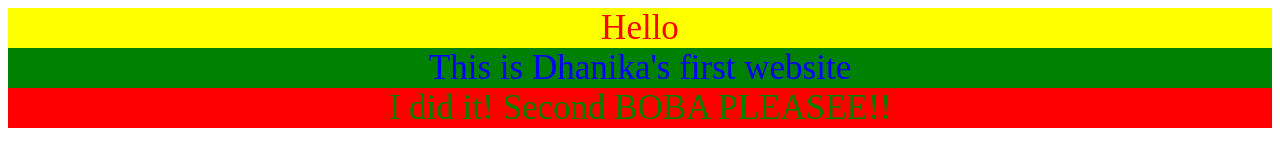
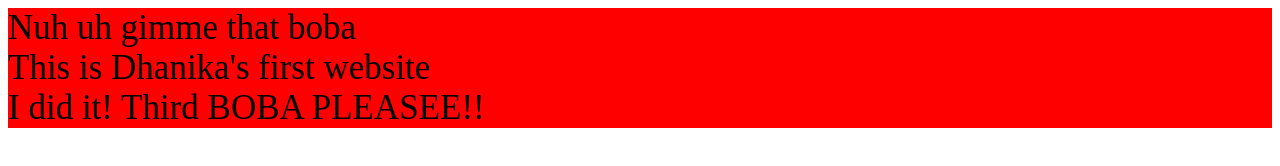
Before and after one commit to Dhanika-Botejue/Dhanika-Botejue.github.io, a plain HTML site: page index.html in a window 1280 px wide. Drawn offline with Linux system fonts and the light colour scheme.

Commit message:
thrid boba

```diff
--- a/index.html
+++ b/index.html
@@ -2,11 +2,11 @@
 <html>
 <link rel="stylesheet" type="text/css" href="style.css" />
 <div class="divOne">
-  Hello
+  Nuh uh gimme that boba
   <div class="divTwo">
     This is Dhanika's first website
     <div class="divThree">
-      I did it! Second BOBA PLEASEE!!
+      I did it! Third BOBA PLEASEE!!
     </div>
   </div>
 </div>
--- a/style.css
+++ b/style.css
@@ -1,19 +1,7 @@
 div {
   font-size: 35px;
-  text-align: center;
 }
 
 .divOne {
-  color: red;
-  background-color: yellow;
+  background-color: #ff0000;
 }
-
-.divTwo {
-  color: blue;
-  background-color: green;
-}
-
-.divThree {
-  color: green;
-  background-color: red;
-}
```
